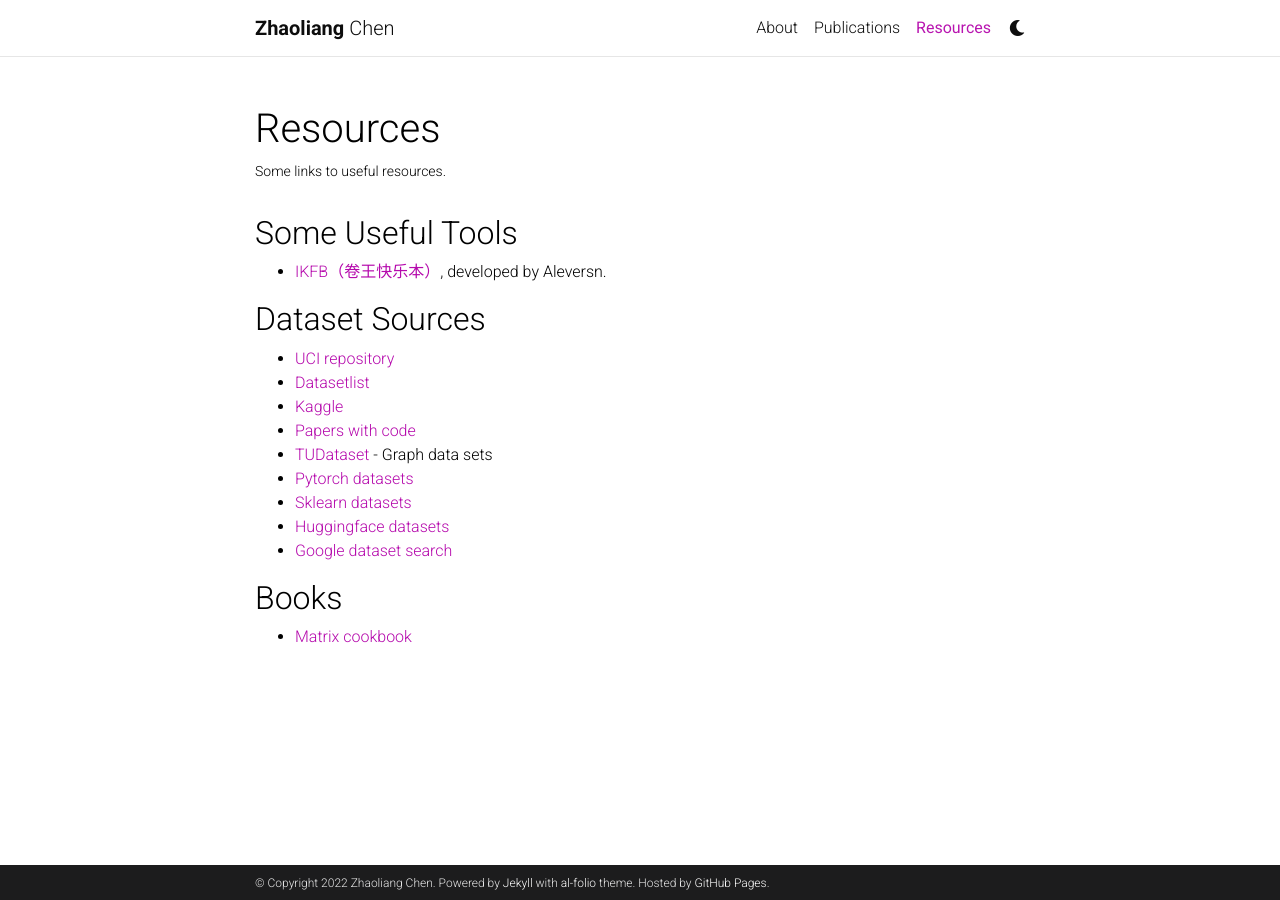
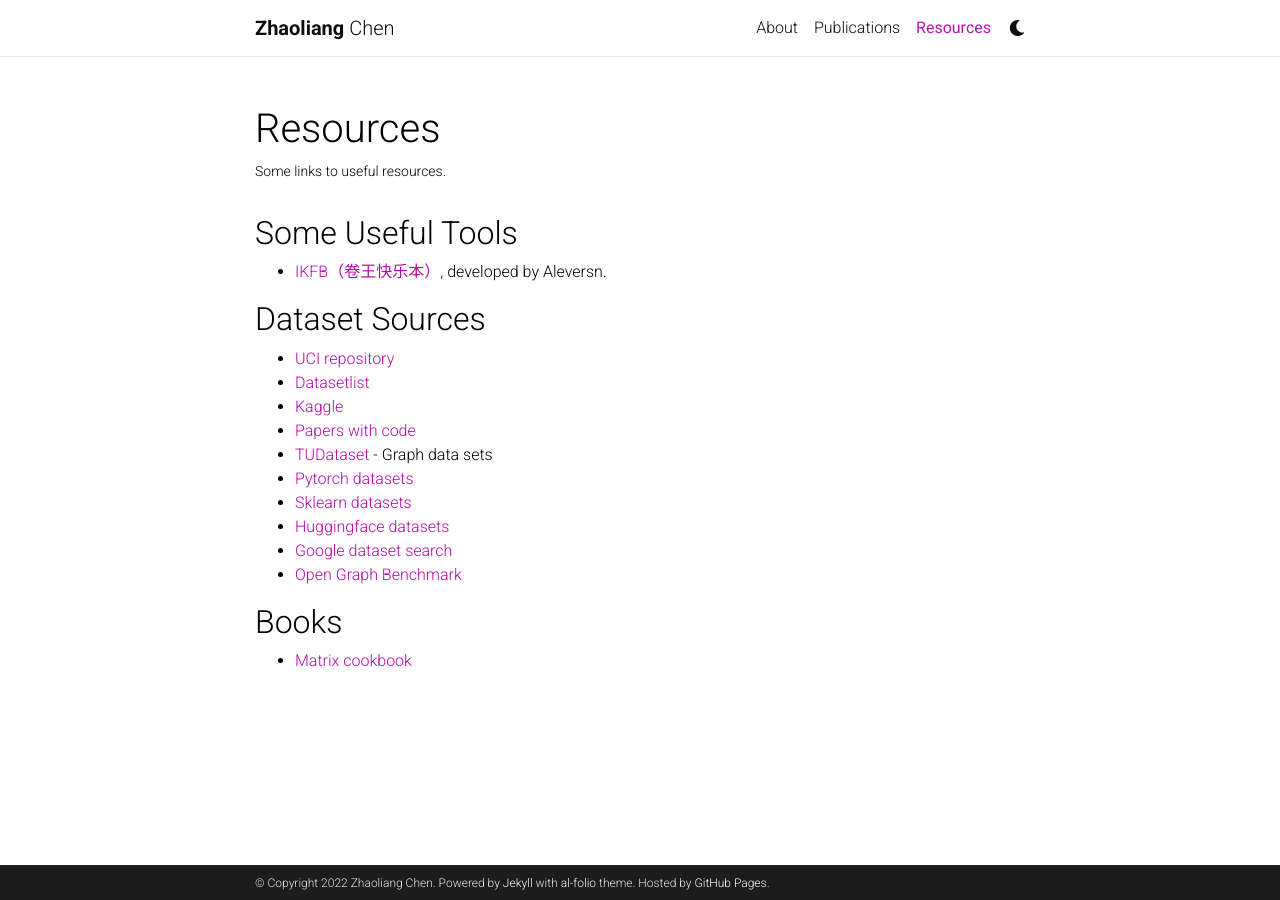
Before and after one commit to huangsuj/huangsuj.github.io, a Jekyll site: the page built from _pages/resources.md, in a window 1280 px wide. Built offline with Jekyll 4.4.1, drawn with Linux system fonts in a browser that asks for light colours; comment, search, counter and statistics services are not loaded; a style sheet for code colours, icons or effects is not loaded.

Commit message:
Update resources.md

```diff
--- a/_pages/resources.md
+++ b/_pages/resources.md
@@ -21,6 +21,7 @@ nav_order: 2
 - [Sklearn datasets](https://scikit-learn.org/stable/datasets.html)
 - [Huggingface datasets](https://huggingface.co/docs/datasets/index)
 - [Google dataset search](https://datasetsearch.research.google.com/)
+- [Open Graph Benchmark](https://ogb.stanford.edu/)
 
 ## Books
 - [Matrix cookbook](https://github.com/chenzl23/chenzl23.github.io/tree/master/assets/pdf/matrixCookbook.pdf)
```
